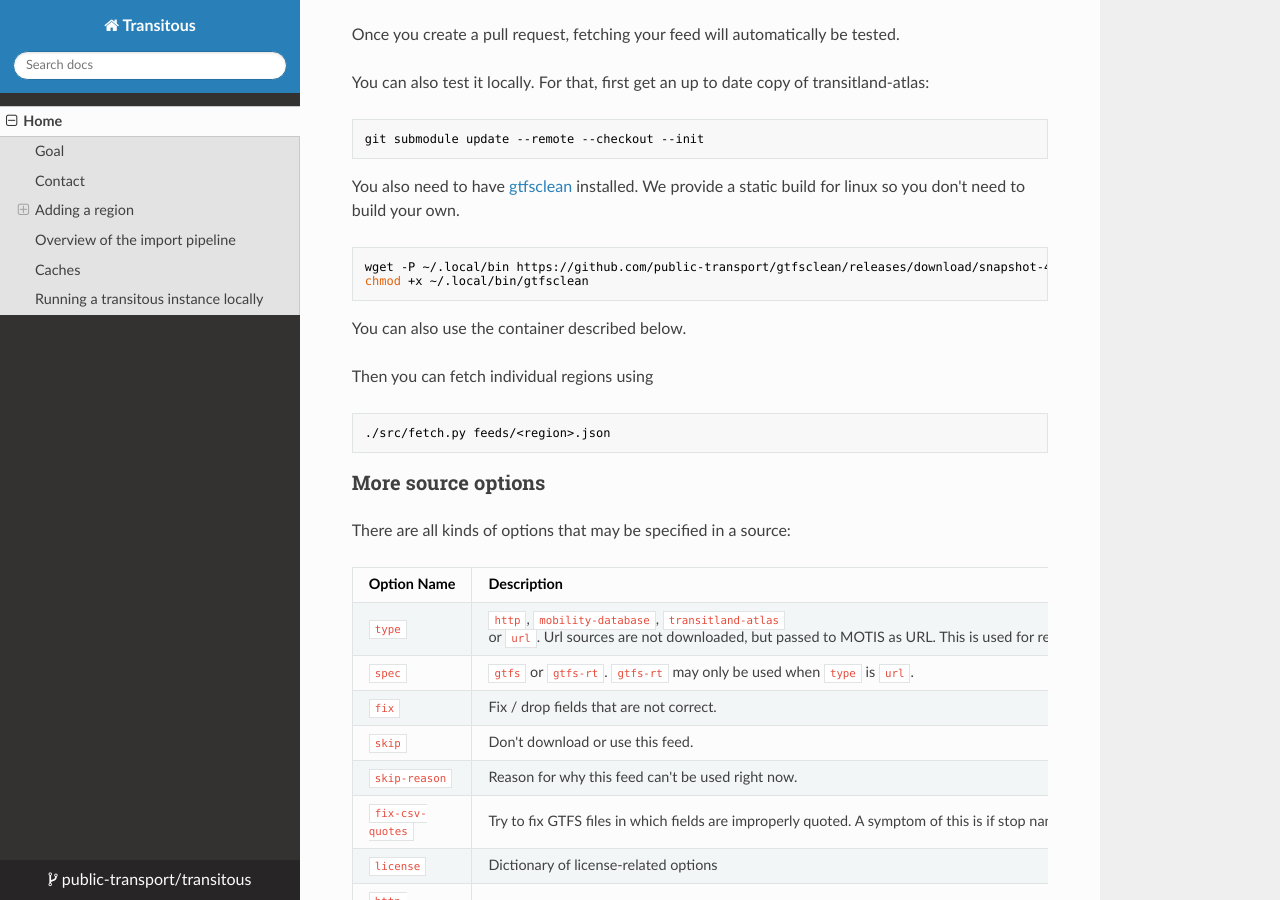
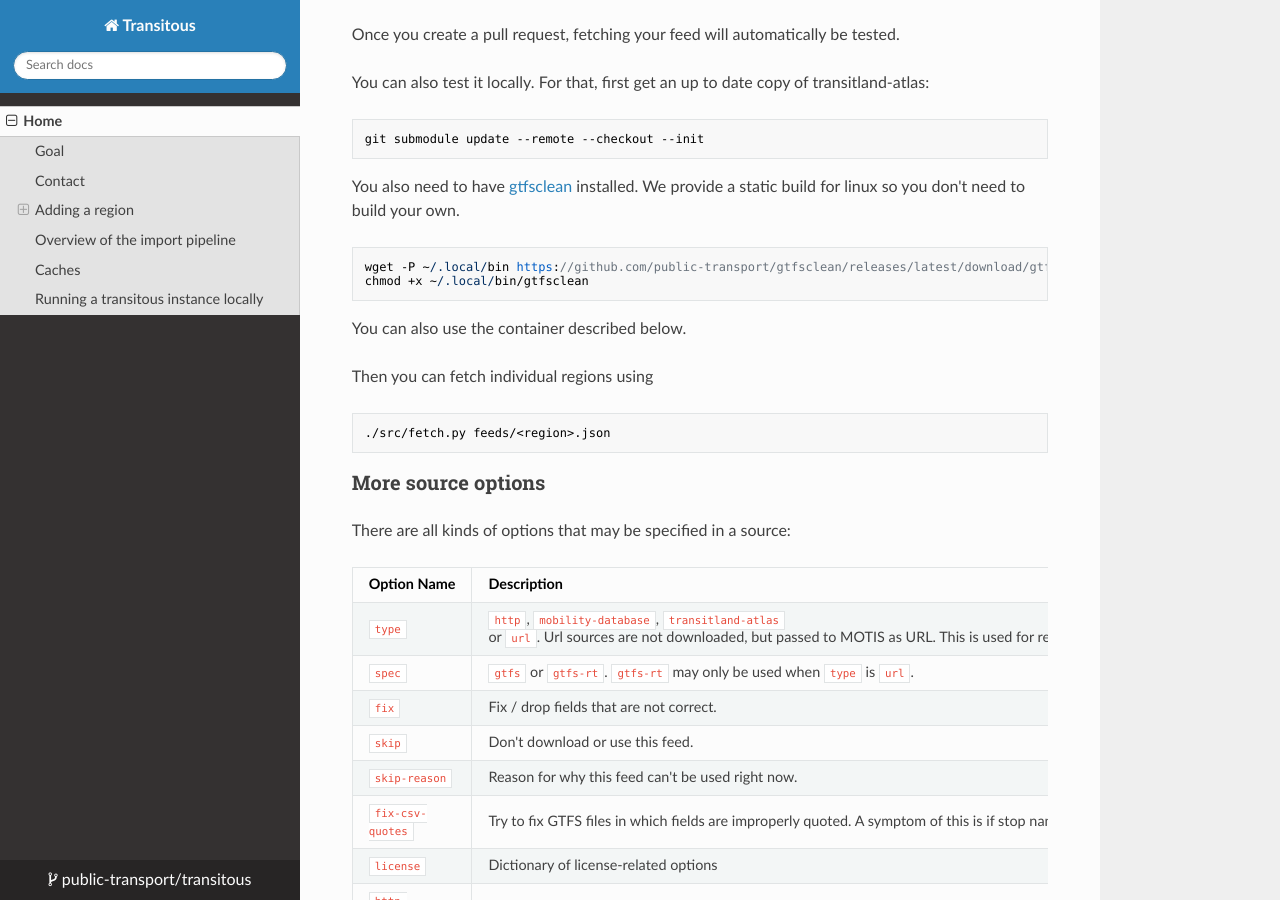
Before and after one commit to public-transport/transitous, an MkDocs documentation site: the page built from docs/docs/index.md, in a window 1280 px wide and 900 px high, scrolled down 3418 px. Built offline with MkDocs 1.6.1, drawn with Linux system fonts in a browser that asks for light colours; nearby versions of some CDN libraries; some of the changed lines change nothing that is shown.

Commit message:
Link to latest gtfsclean release (#1359)
Snapshot 4 lacks the GTFS Flex support for example.

````diff
--- a/docs/docs/index.md
+++ b/docs/docs/index.md
@@ -189,7 +189,7 @@
 We provide a static build for linux so you don't need to build your own.
 
 ```
-wget -P ~/.local/bin https://github.com/public-transport/gtfsclean/releases/download/snapshot-4/gtfsclean
+wget -P ~/.local/bin https://github.com/public-transport/gtfsclean/releases/latest/download/gtfsclean
 chmod +x ~/.local/bin/gtfsclean
 ```
 
````
